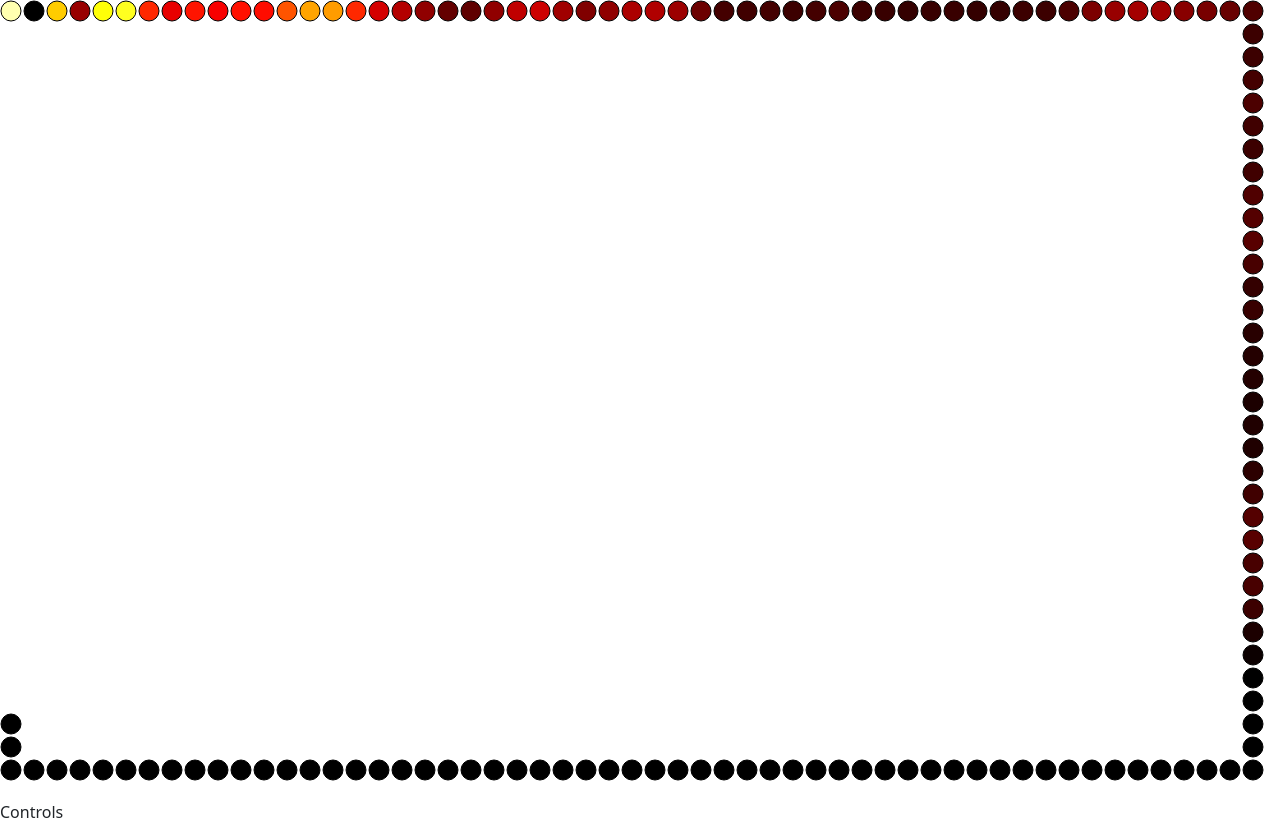
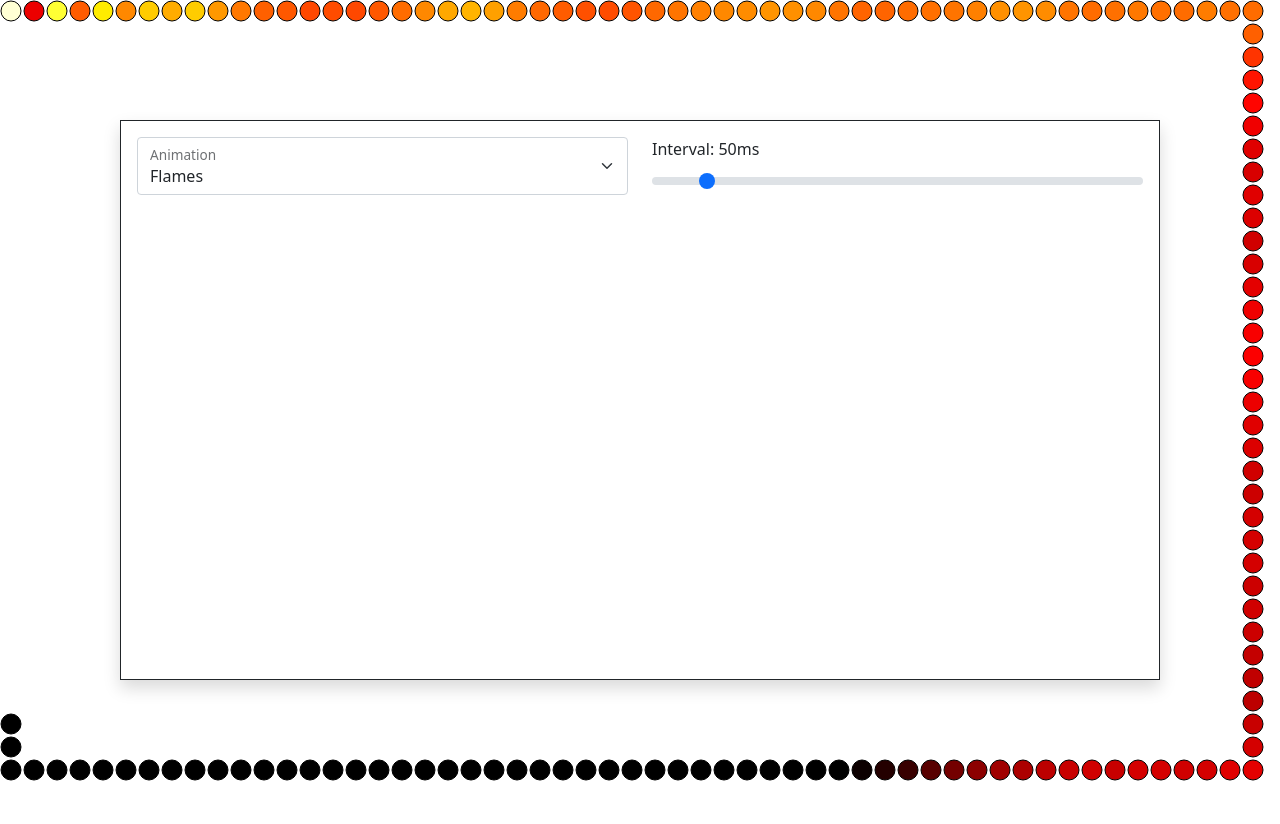
Before and after one commit to KrakerXyz/ledjs, a Vue app: page / in a window 1280 px wide. After the commit the page ends 800 px from the top, so only its background shows below. Built offline with nearby package versions, Linux system fonts and the light colour scheme.

Commit message:
Animation selection

```diff
--- a/src/color-utilities/rotateFrame.ts
+++ b/src/color-utilities/rotateFrame.ts
@@ -1,9 +1,9 @@
 import { Frame } from '.';
 
 export function rotateFrame(frame: Frame, dir: -1 | 1 = -1): void {
-   const led0 = frame[0];
-   for (let i = 1; i < frame.length; i++) {
-      frame[i - 1] = frame[i];
+   const ledN = frame[frame.length - 1];
+   for (let i = frame.length - 2; i !== -1; i--) {
+      frame[i + 1] = frame[i];
    }
-   frame[frame.length - 1] = led0;
+   frame[0] = ledN;
 }
--- a/src/components/App.vue
+++ b/src/components/App.vue
@@ -1,14 +1,19 @@
 
 <template>
-   <div id="app-wrapper">
-      <led-canvas id="convas"></led-canvas>
-      <controls id="controls"></controls>
+   <div id="app-wrapper" class="">
+      <led-canvas id="convas" :animation="animation"></led-canvas>
+      <controls
+         id="controls"
+         class="border border-dark shadow p-3"
+         @update:animation="(a) => (animation = a)"
+      ></controls>
    </div>
 </template>
 
 <script lang="ts">
 
-import { defineComponent } from 'vue';
+   import { IAnimationContext } from '@/services/animationService';
+   import { defineComponent, ref, watch } from 'vue';
    import Controls from './Controls.vue';
    import LedCanvas from './LedCanvas.vue';
 
@@ -18,8 +23,27 @@ export default defineComponent({
          Controls
       },
       setup() {
-      return {};
+
+         const animation = ref<IAnimationContext>();
+
+         watch(animation, () => console.log('Ani'));
+
+         return { animation };
       }
    });
 
 </script>
+
+<style lang="postcss" scoped>
+   #app-wrapper {
+      --control-padding: 120px;
+   }
+
+   #controls {
+      position: absolute;
+      top: var(--control-padding);
+      left: var(--control-padding);
+      width: calc(100vw - var(--control-padding) * 2);
+      height: calc(100vh - var(--control-padding) * 2);
+   }
+</style>
--- a/src/components/Controls.vue
+++ b/src/components/Controls.vue
@@ -1,18 +1,80 @@
 
 <template>
-   <div>Controls</div>
+   <div>
+      <div class="row">
+         <div class="col-lg-6 mb-3">
+            <div class="form-floating">
+               <select
+                  id="c-animation"
+                  class="form-select"
+                  placeholder="*"
+                  v-model="selectedAnimation"
+               >
+                  <option v-for="a of animations" :key="a" :value="a">
+                     {{ a }}
+                  </option>
+               </select>
+               <label for="c-animation">Animation</label>
+            </div>
+         </div>
+
+         <div class="col-lg-6">
+            <label for="c-interval" class="form-label">
+               Interval: {{ interval }}ms
+            </label>
+            <input
+               type="range"
+               class="form-range"
+               id="c-interval"
+               min="1"
+               max="500"
+               v-model.number="interval"
+            />
+         </div>
+      </div>
+   </div>
 </template>
 
 <script lang="ts">
 
-import { defineComponent } from 'vue';
+   import { IAnimationContext, useAnimationService, useAvailableAnimations } from '@/services/animationService';
+   import { computed, defineComponent, reactive, ref, watch } from 'vue';
 
-export default defineComponent({
-   props: {
-   },
-   setup() {
-      return {};
-   }
-});
+   export default defineComponent({
+      emits: {
+         'update:animation': (value: IAnimationContext | undefined) => !!value || true
+      },
+      setup(_, { emit }) {
+
+         const animationService = useAnimationService(144);
+
+         const animations = useAvailableAnimations();
+
+         const selectedAnimation = ref<string>(animations[0]);
+
+         const context = ref<IAnimationContext | undefined>();
+
+         watch(selectedAnimation, async name => {
+            const a = await animationService.getContext(name);
+            context.value = a;
+         }, { immediate: true });
+
+         watch(context, c => {
+            emit('update:animation', c);
+         }, { immediate: true, deep: true });
+
+         const interval = computed({
+            get() {
+               return context.value?.interval ?? 0;
+            },
+            set(value: number) {
+               //I tried just updating context.value and re-emitting but App is not picking it up unless it's a new reference. I've even tried {...c} but it still saw it as the same instance.
+               animationService.getContext(selectedAnimation.value).then(c => context.value = { ...c, interval: value });
+            }
+         });
+
+         return { animations, selectedAnimation, interval };
+      }
+   });
 
 </script>
--- a/src/components/LedCanvas.vue
+++ b/src/components/LedCanvas.vue
@@ -5,26 +5,44 @@
 
 <script lang="ts">
 
-import { defineComponent, watch, ref } from 'vue';
-import * as Animation from '../animations';
+   import { IAnimationContext } from '@/services/animationService';
+   import { defineComponent, watch, ref, toRef } from 'vue';
    import { Frame, rgbToHex } from '../color-utilities';
 
 
    export default defineComponent({
       props: {
+         animation: { type: Object as () => IAnimationContext }
       },
-   setup() {
+      setup(props) {
+
+         const animationContext = toRef(props, 'animation');
 
          const can = ref<HTMLCanvasElement>();
 
-      //const animation = new Animation.Rainbow(144);
-      //const animation = new Animation.Umbrella(144);
-      //const animation = new Animation.Sparkle(144);
-      const animation = new Animation.Flames(144, { cooling: 65, sparking: 50 });
+         let ctx = ref<CanvasRenderingContext2D | null>();
+         let canvasDimensions: [number, number] = [window.innerWidth, window.innerHeight];
+         let frame: Frame | undefined;
+         let interval: number | undefined | null;
 
-      let ctx: CanvasRenderingContext2D | undefined | null;
-      let canvasDimensions: [number, number] = [window.innerWidth, window.innerHeight];
-      let frame = animation.nextFrame();
+         watch([animationContext, ctx], () => {
+            if (interval) { clearInterval(interval); }
+
+            if (!animationContext.value || !ctx.value) {
+               interval = null;
+               return;
+            }
+
+            frame = animationContext.value.animation.nextFrame();
+            draw(ctx.value, frame, canvasDimensions);
+
+            interval = setInterval(() => {
+               if (!ctx.value || !animationContext.value) { return; }
+               frame = animationContext.value.animation.nextFrame();
+               draw(ctx.value, frame, canvasDimensions);
+            }, animationContext.value.interval);
+
+         }, { immediate: true });
 
          window.addEventListener('resize', () => {
             if (!can.value) { return; }
@@ -32,25 +50,19 @@ export default defineComponent({
             can.value.width = window.innerWidth;
             can.value.height = window.innerHeight;
             canvasDimensions = [window.innerWidth, window.innerHeight];
-         draw(ctx, frame, canvasDimensions);
+
+            if (!frame || !ctx.value) { return; }
+            draw(ctx.value, frame, canvasDimensions);
          });
 
          watch(can, () => {
 
             if (!can.value) { return; }
-         ctx = can.value.getContext('2d');
+            ctx.value = can.value.getContext('2d');
             if (!ctx) { return; }
 
             can.value.width = window.innerWidth;
             can.value.height = window.innerHeight;
-         ;
-         draw(ctx, frame, canvasDimensions);
-
-         setInterval(() => {
-            if (!ctx) { return; }
-            frame = animation.nextFrame();
-            draw(ctx, frame, canvasDimensions);
-         }, 20);
 
          });
 
--- a/src/services/animationService.ts
+++ b/src/services/animationService.ts
@@ -21,7 +21,8 @@ export function useAnimationService(numLeds: number) {
                   meta,
                   setConfig(c) {
                      this.animation = new Animations[animationName](numLeds, c as any)
-                  }
+                  },
+                  interval: 50
                }
 
                break;
@@ -35,7 +36,8 @@ export function useAnimationService(numLeds: number) {
                   meta: { params: [] },
                   setConfig(c) {
                      this.animation = new Animations[animationName](numLeds);
-                  }
+                  },
+                  interval: 50
                }
                break;
             }
@@ -62,4 +64,5 @@ export interface IAnimationContext {
    meta: Animations.IMeta;
    config: Config;
    setConfig(config: Config): void;
+   interval: number;
 }
```
Lines whose indentation alone changed are shown as unchanged.
